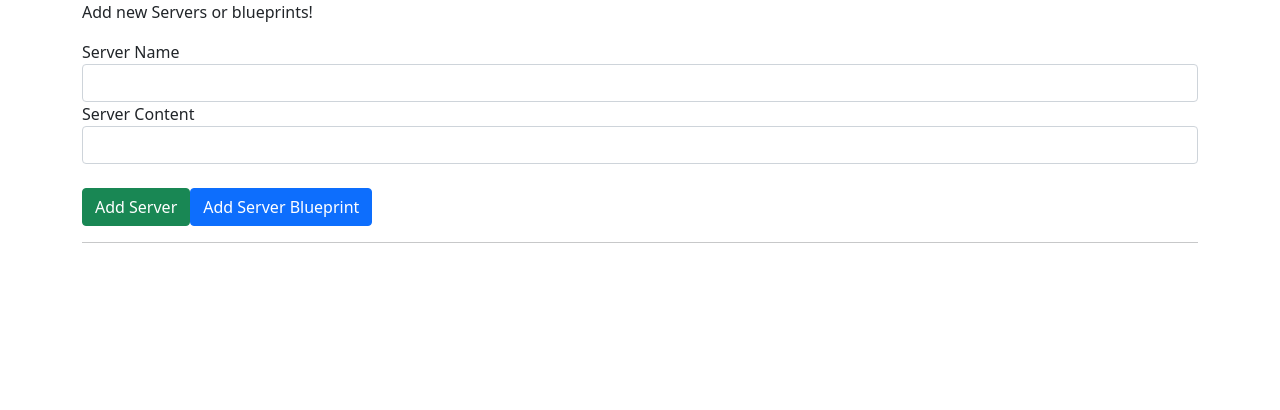
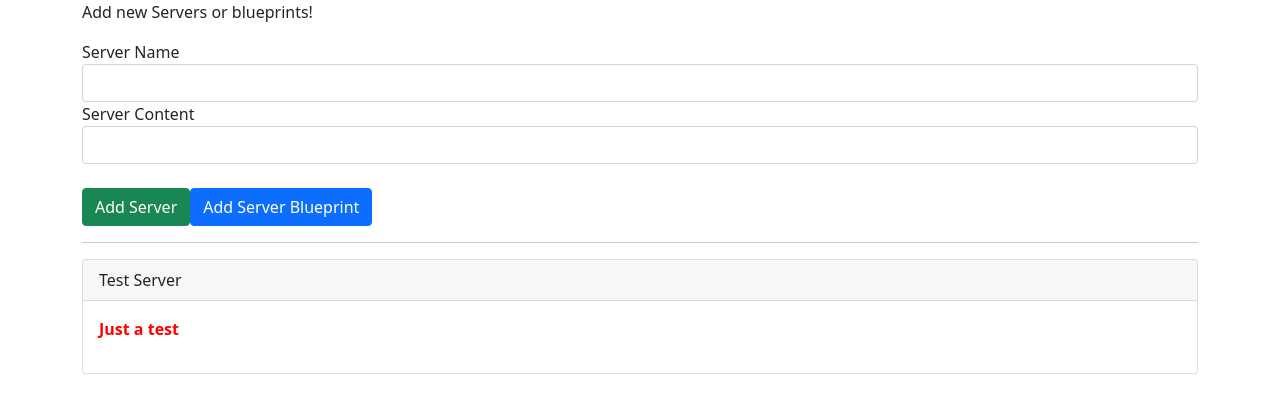
Before and after one commit to tuncerergin/AngularGettingStarted, an Angular app: page / in a window 1280 px wide. Shown: the top 410 px of the page. Built offline with nearby package versions, Linux system fonts and the light colour scheme.

Commit message:
E04L04 -> "Binding to Custom Properties"

```diff
--- a/src/app/app.component.html
+++ b/src/app/app.component.html
@@ -1,9 +1,11 @@
 <div class="container">
-<app-cockpit></app-cockpit>
+  <app-cockpit></app-cockpit>
   <hr>
   <div class="row">
     <div class="col-xs-12">
-      <app-server-element *ngFor="let serverElement of serverElements"></app-server-element>
+      <app-server-element
+        *ngFor="let serverElement of serverElements"
+        [element]="serverElement"></app-server-element>
     </div>
   </div>
 </div>
--- a/src/app/app.component.ts
+++ b/src/app/app.component.ts
@@ -1,4 +1,4 @@
-import { Component } from '@angular/core';
+import {Component} from '@angular/core';
 
 @Component({
   selector: 'app-root',
@@ -7,5 +7,5 @@
 })
 export class AppComponent {
   title = 'AngularGettingStarted';
-  serverElements = [];
+  serverElements = [{type: 'server', name: 'Test Server', content: 'Just a test'}];
 }
--- a/src/app/server-element/server-element.component.ts
+++ b/src/app/server-element/server-element.component.ts
@@ -1,4 +1,4 @@
-import { Component, OnInit } from '@angular/core';
+import {Component, Input, OnInit} from '@angular/core';
 
 @Component({
   selector: 'app-server-element',
@@ -6,8 +6,10 @@
   styleUrls: ['./server-element.component.css']
 })
 export class ServerElementComponent implements OnInit {
+  @Input() element: { type: string, name: string, content: string };
 
-  constructor() { }
+  constructor() {
+  }
 
   ngOnInit(): void {
   }
```
